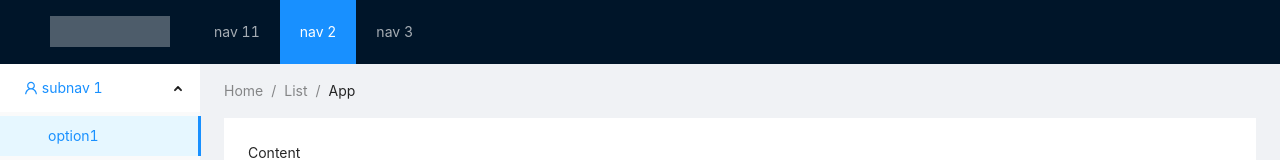
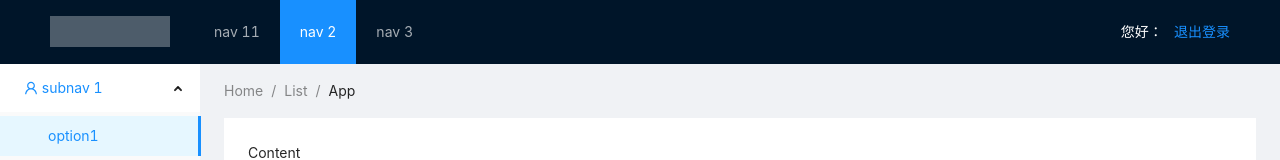
Before and after one commit to VenkH/MyTrain, a Vue app in the folder web/: page / in a window 1280 px wide. Shown: the top 160 px of the page. Built offline with nearby package versions, Linux system fonts and the light colour scheme; no server answers.

Commit message:
feat(web): 登录后将member数据保存到全局变量中，并且在控台主页中展示用户的手机号码

```diff
--- a/web/src/components/header.vue
+++ b/web/src/components/header.vue
@@ -1,6 +1,12 @@
 <template>
   <a-layout-header class="header" id="components-layout-demo-top-side-2">
     <div class="logo" />
+    <div style="float:right; color: white">
+      您好：{{member.mobile}}&nbsp;&nbsp;
+      <router-link to="/login">
+        退出登录
+      </router-link>
+    </div>
     <a-menu
         v-model:selectedKeys="selectedKeys1"
         theme="dark"
@@ -17,12 +23,15 @@
 <script>
 import { defineComponent } from 'vue';
 import { ref } from 'vue';
+import store from "@/store";
 const selectedKeys1 = ref(['2']);
 
 export default defineComponent({
   name: "header-view",
   setup() {
+    let member = store.state.member;
     return {
+      member,
       selectedKeys1,
     };
   },
--- a/web/src/store/index.js
+++ b/web/src/store/index.js
@@ -2,13 +2,22 @@ import { createStore } from 'vuex'
 
 export default createStore({
   state: {
+    member:{}
   },
+  // 数值单位转换
   getters: {
   },
+  // 同步
   mutations: {
+    setMember(state, _member) {
+      state.member = _member;
+    }
+
   },
+  // 异步
   actions: {
   },
+  // 可以再细分多个模块，每个模块都拥有自己的state、getters、mutations、actions
   modules: {
   }
 })
```
